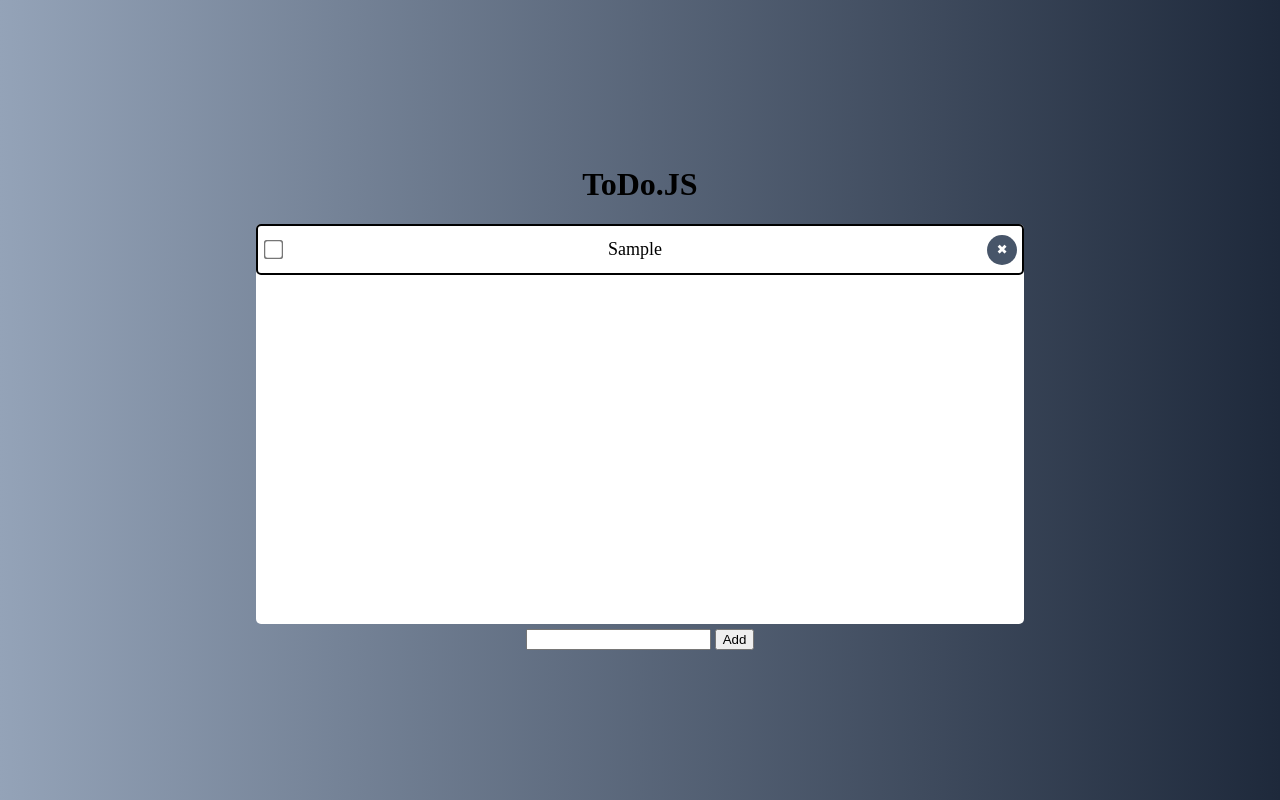
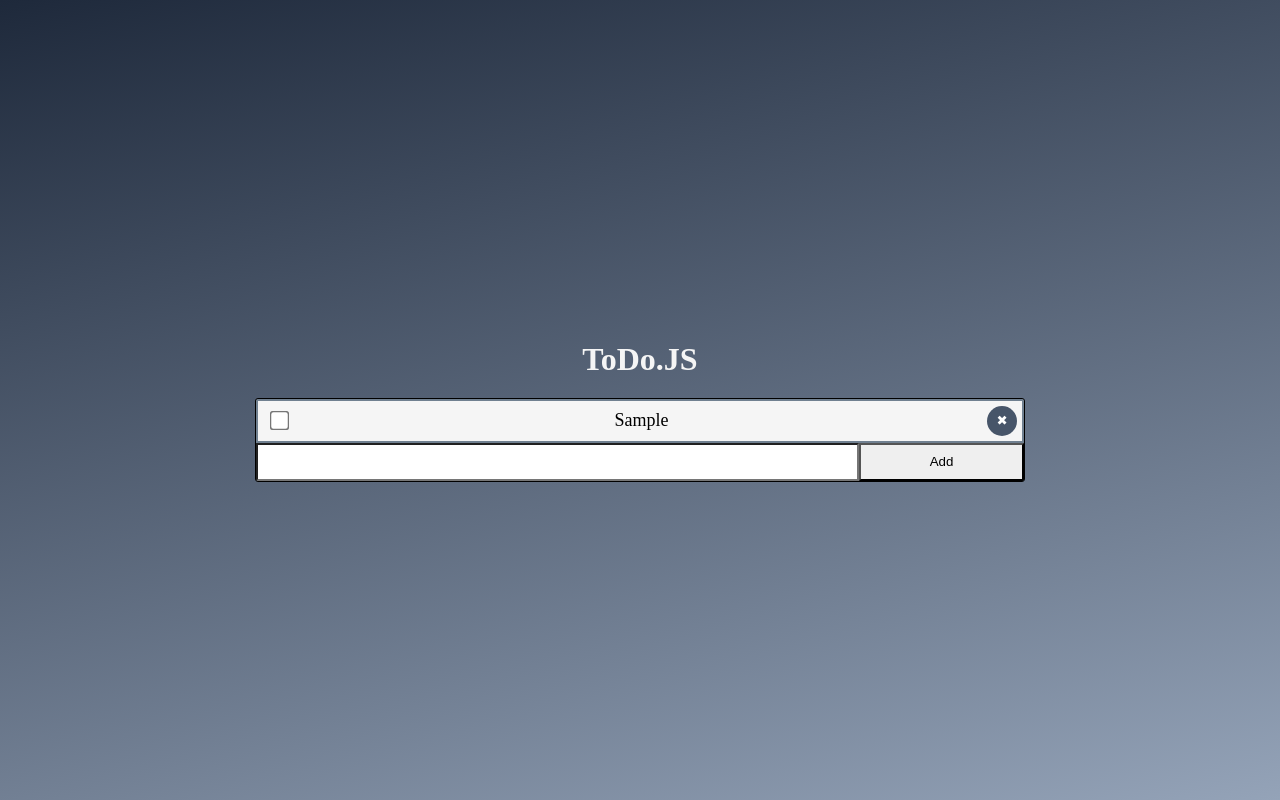
Before and after one commit to erikson84/ToDo.JS, a plain HTML site: page index.html in a window 1280 px wide. Both pictures are taken after typing "Sample" into the empty fields and a click on the button "Add". Drawn offline with Linux system fonts and the light colour scheme.

Commit message:
Style todo item borders

```diff
--- a/style.css
+++ b/style.css
@@ -2,7 +2,7 @@ html,
 body {
     margin: 0;
     border: 0;
-    background-image: linear-gradient(0.25turn, #94a3b8, #1e293b);
+    background-image: linear-gradient(0.96turn, #94a3b8, #1e293b);
     height: 100vh;
 }
 
@@ -13,10 +13,21 @@ body {
     justify-content: center;
 }
 
+head {
+    flex: 1 1 auto;
+}
+
+h1 {
+    color: #f5f5f5;
+}
+
 main {
     display: flex;
     flex-direction: column;
     align-items: center;
+    background-color: #f5f5f5;
+    border-radius: 2px;
+    outline: 1px solid black;
 }
 
 div#list {
@@ -24,26 +35,16 @@ div#list {
     flex-direction: column;
     align-items: stretch;
     justify-content: flex-start;
-    background-color: white;
-    border-radius: 5px;
     width: 60vw;
-    min-height: 50vh;
+    min-height: 35px;
 }
 
 .itemList:first-child {
-    border-radius: 5px 5px 0 0;
-}
-
-.itemList:last-child {
-    border-radius: 0 0 5px 5px;
+    border-radius: 2px 2px 0 0;
 }
 
 .itemList:nth-child(n + 2) {
     border-top: 0;
-}
-
-.itemList:only-child {
-    border-radius: 5px;
 }
 
 .itemList {
@@ -53,12 +54,14 @@ div#list {
     align-items: center;
     margin: 0;
     font-size: large;
-    border: 2px solid black;
+    border: 2px solid slategray;
     padding: 5px;
     max-height: 37px;
 }
 
 .itemList > span {
+    flex: 1;
+    text-align: center;
     word-break: break-all;
     word-wrap: break-word;
 }
@@ -90,10 +93,26 @@ div#list {
     transform: scale(0.9);
 }
 
-div#add {
-    margin: 5px;
+input[type="checkbox"] {
+    margin: 0px 10px;
+    transform: scale(1.5);
 }
 
-input[type="checkbox"] {
-    transform: scale(1.5);
+div#add {
+    display: flex;
+    width: 60vw;
+    height: 38px;
+    border-radius: 2px;
 }
+
+input#title {
+    flex: 4;
+    margin: 0;
+    border-bottom-left-radius: 2px;
+}
+
+button#add {
+    flex: 1;
+    margin: 0;
+    border-bottom-right-radius: 2px;
+}
```
